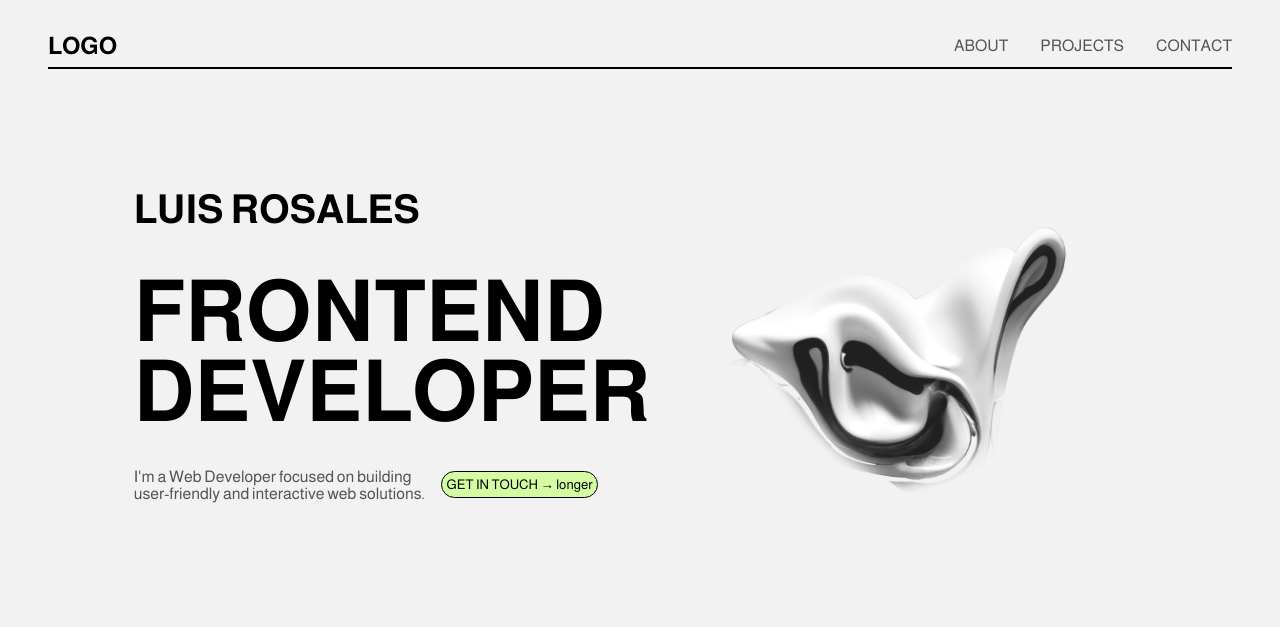
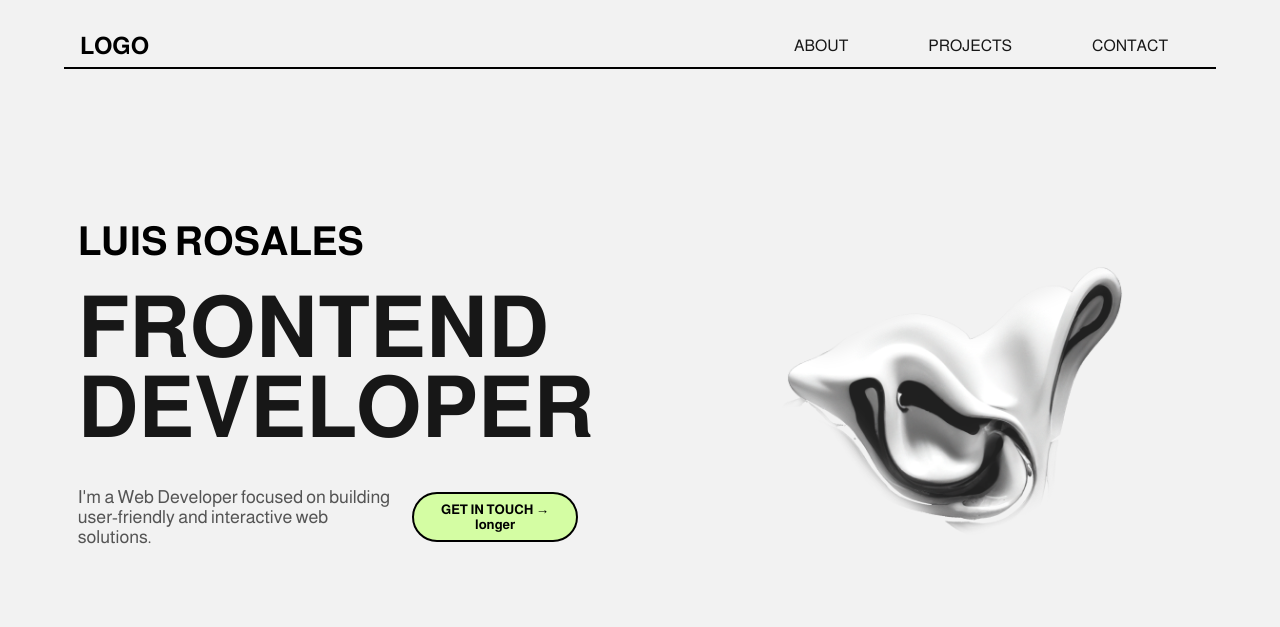
Before and after one commit to luismrosales/lrosales, a plain HTML site: page index.html in a window 1280 px wide. Drawn offline with Linux system fonts and the light colour scheme.

Commit message:
finished full size screen styling

```diff
--- a/style.css
+++ b/style.css
@@ -4,6 +4,7 @@
   box-sizing: border-box;
   font-family: "Almarai", sans-serif;
   background: #f2f2f2;
+  margin: 0 1rem;
 }
 main {
   min-height: 100vh;
@@ -14,14 +15,14 @@ nav {
   justify-content: space-between;
   align-items: center;
   border-bottom: 2px solid black;
-  margin: 2rem;
+  margin: 2rem 1rem 4.5rem 1rem;
 }
 nav ul,
 h1 {
   margin-bottom: 0.5rem;
 }
 nav a:hover {
-  color: black;
+  font-weight: bold;
 }
 ul {
   display: flex;
@@ -34,7 +35,7 @@ li {
 }
 a {
   text-decoration: none;
-  color: #545454;
+  color: #171717;
 }
 
 section {
@@ -44,37 +45,44 @@ section {
 }
 .left-side {
   height: 100%;
+  text-align: left;
 }
 .left-side h2 {
   font-weight: bold;
   font-size: 40px;
-  margin: 2.5rem 0;
+  margin-bottom: 1.5rem;
 }
 .left-side h3 {
   font-weight: bolder;
   line-height: 5rem;
   font-size: 85.74px;
+  margin-bottom: 2.5rem;
+  color: #171717;
 }
 .left-side p {
   color: #545454;
+  font-size: 18px;
+  margin: 0;
 }
 button {
   border-radius: 36px;
   background: #d4fda3;
-  border: 1.5px solid black;
-  padding: 0.3rem;
+  border: 2px solid black;
+  padding: 0.5rem;
   text-align: center;
   cursor: pointer;
+  font-weight: bold;
 }
 .side-button {
   display: flex;
   align-items: center;
 }
 .side-button button {
-  margin: 2.5rem 0;
+  /* margin: 2.5rem 0; */
   margin-left: 1rem;
 }
 .right-side img {
   height: 30rem;
   width: 31rem;
+  margin-left: 4rem;
 }
```
